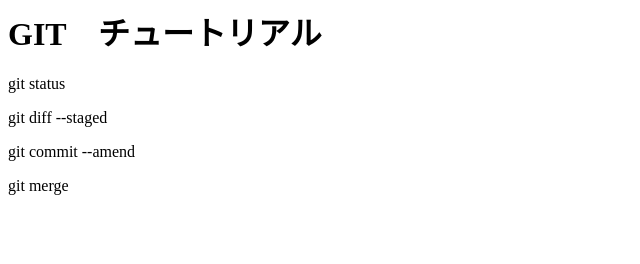
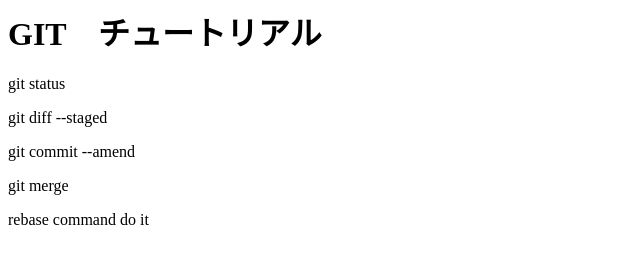
Before and after one commit to sugiura-vue-js/git_tutorial, a plain HTML site: page index.html in a window 1280 px wide. Shown: the whole page, without its empty margins (0-640 px from the left). Drawn offline with Linux system fonts and the light colour scheme.

Commit message:
index.html

```diff
--- a/index.html
+++ b/index.html
@@ -10,3 +10,5 @@
 <p>git commit --amend</p>
 
 <p> git merge</p>
+
+<p> rebase command do it</p>
```
